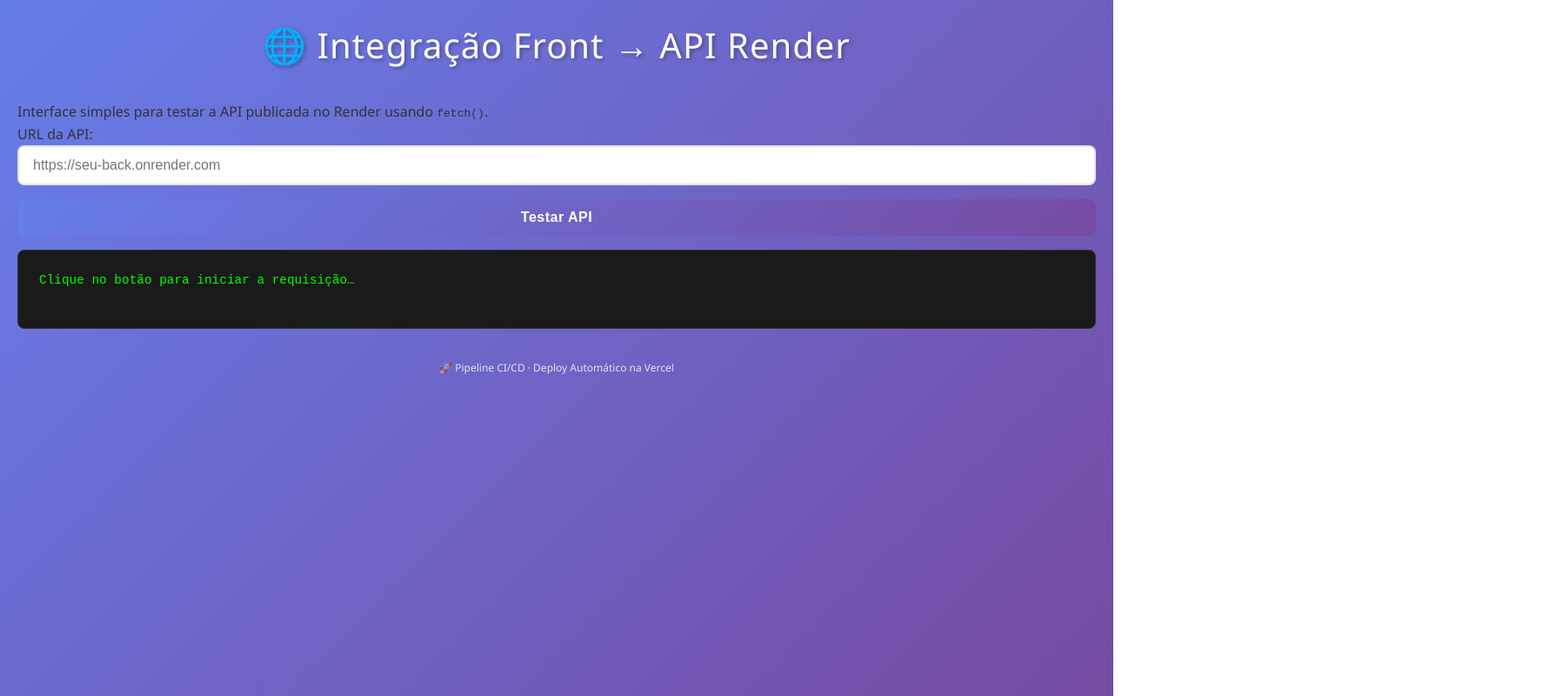
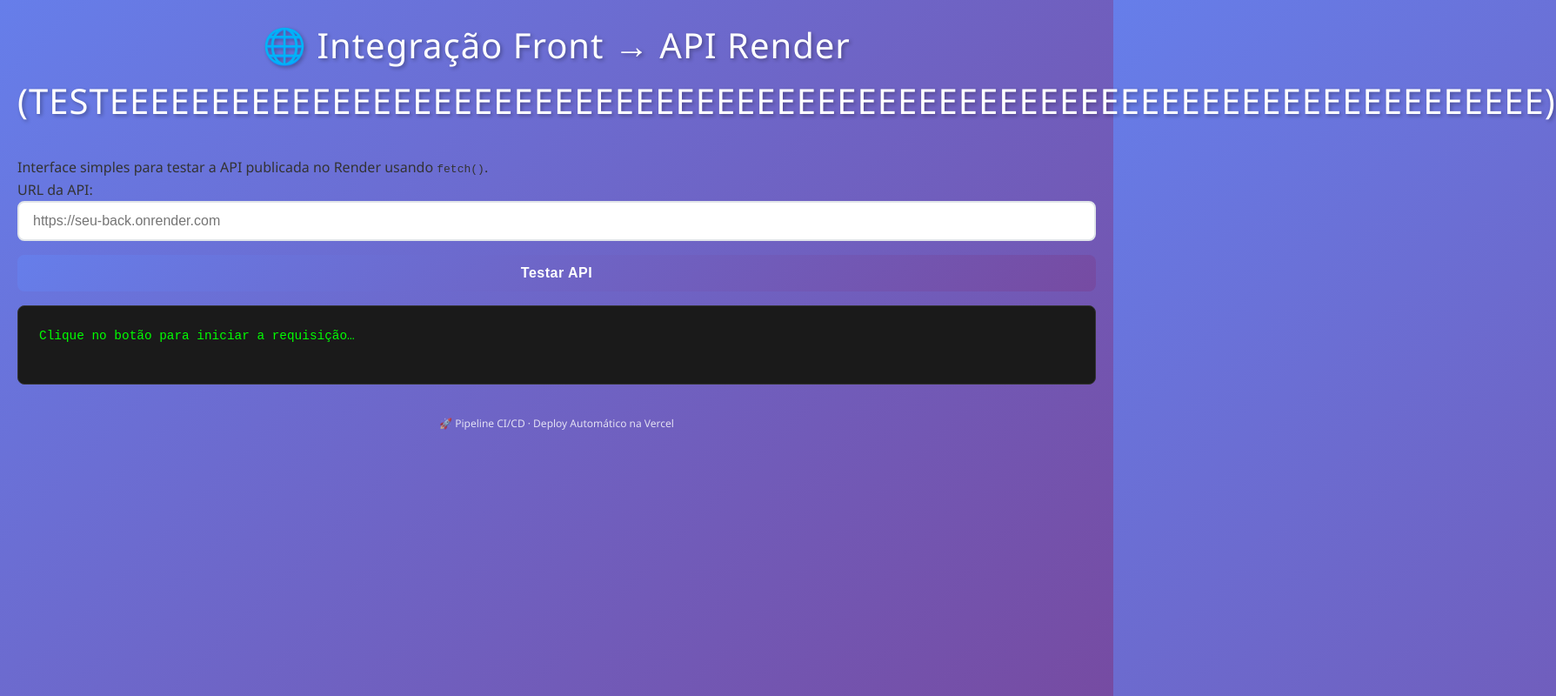
Before and after one commit to Gabriel-Andrade-Aleixo/projeto-ci-cd-front, a plain HTML site: page index.html in a window 1280 px wide. Shown: the whole page at 87% size, 1789 px wide, since content can reach past the window. Drawn offline with Linux system fonts and the light colour scheme.

Commit message:
teste: testando versionamento com tag

```diff
--- a/index.html
+++ b/index.html
@@ -10,7 +10,7 @@
   <main class="container">
 
     <header class="topo">
-      <h1 class="titulo">🌐 Integração Front → API Render</h1>
+      <h1 class="titulo">🌐 Integração Front → API Render (TESTEEEEEEEEEEEEEEEEEEEEEEEEEEEEEEEEEEEEEEEEEEEEEEEEEEEEEEEEEEEEEEEEEEEEEEE)</h1>
       <p class="subtitulo">
         Interface simples para testar a API publicada no Render usando <code>fetch()</code>.
       </p>
```
